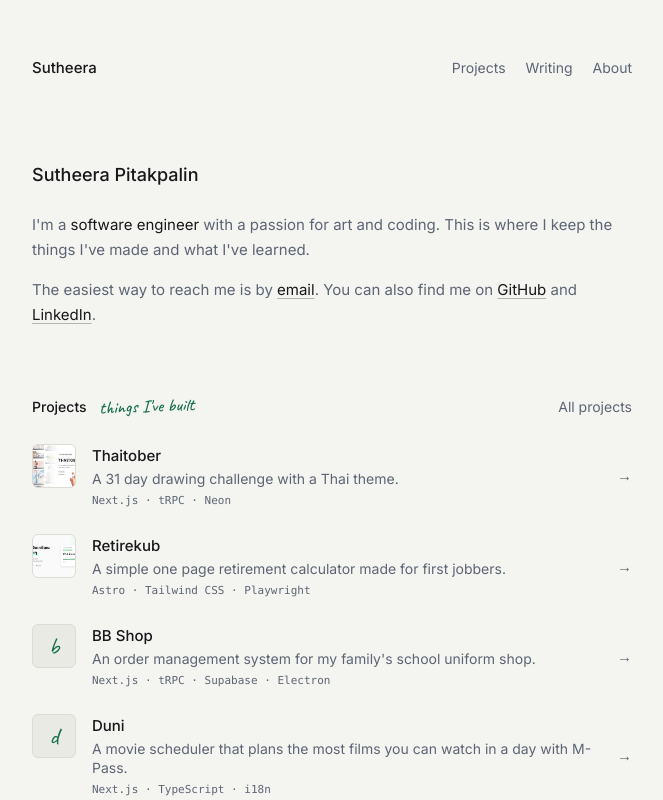
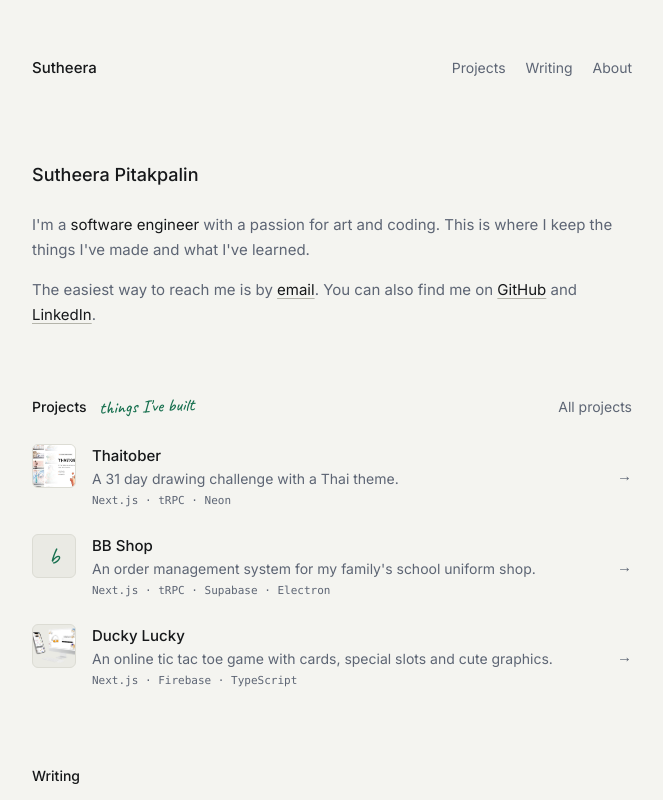
Before and after one commit to SutheeraP/Sutheera-port, a Next.js app in the folder portfolio/: page / in a window 1280 px wide. Shown: the top 800 px of the page, without its empty margins (308-971 px from the left). Built offline with nearby package versions, Linux system fonts and the light colour scheme.

Commit message:
Show only featured projects on the homepage
Co-Authored-By: Claude Opus 5.5 <noreply@anthropic.com>
Claude-Session: https://claude.ai/code/session_01USHni6pg1b7WyxqPKt1Vr7

```diff
--- a/portfolio/src/app/page.js
+++ b/portfolio/src/app/page.js
@@ -41,7 +41,7 @@ export default function Home() {
         aside="things I've built"
         more={{ href: "/projects", label: "All projects" }}
       >
-        <ProjectList projects={projects} />
+        <ProjectList projects={projects.filter((project) => project.featured)} />
       </Section>
 
       <Section
--- a/portfolio/src/data/projects.js
+++ b/portfolio/src/data/projects.js
@@ -1,6 +1,8 @@
 // Every project shown on the site. The array order is the order used on the
 // homepage, on /projects, and by the "Next project" link at the bottom of each
 // project page (the last project wraps around to the first).
+//
+// Projects with `featured: true` are also shown on the homepage.
 //
 // Only `slug`, `title` and `summary` are required. Any other field can be left
 // out or left empty and its section simply won't render. Text wrapped in
@@ -15,6 +17,7 @@
 export const projects = [
   {
     slug: "thaitober",
+    featured: true,
     title: "Thaitober",
     summary: "A 31 day drawing challenge with a Thai theme.",
     note: "draw every day in October",
@@ -138,6 +141,7 @@ export const projects = [
   },
   {
     slug: "bb-shop",
+    featured: true,
     title: "BB Shop",
     summary: "An order management system for my family's school uniform shop.",
     note: "made for mom",
@@ -290,6 +294,7 @@ export const projects = [
   },
   {
     slug: "ducky-lucky",
+    featured: true,
     title: "Ducky Lucky",
     summary: "An online tic tac toe game with cards, special slots and cute graphics.",
     note: "play it with a friend",
```
